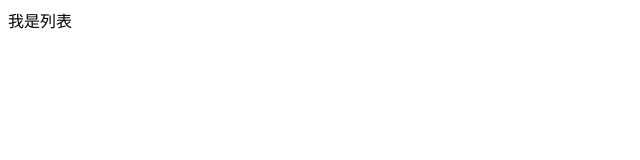
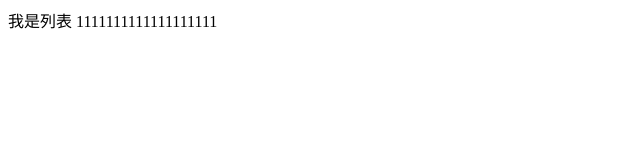
Before and after one commit to yangsen0601/new1, a plain HTML site: page list.html in a window 1280 px wide. Shown: the whole page, without its empty margins (0-640 px from the left). Drawn offline with Linux system fonts and the light colour scheme.

Commit message:
第二次提交

```diff
--- a/list.html
+++ b/list.html
@@ -9,7 +9,7 @@
 </head>
 
 <body>
-    我是列表
+    我是列表 1111111111111111111
 </body>
 
 </html>
```
